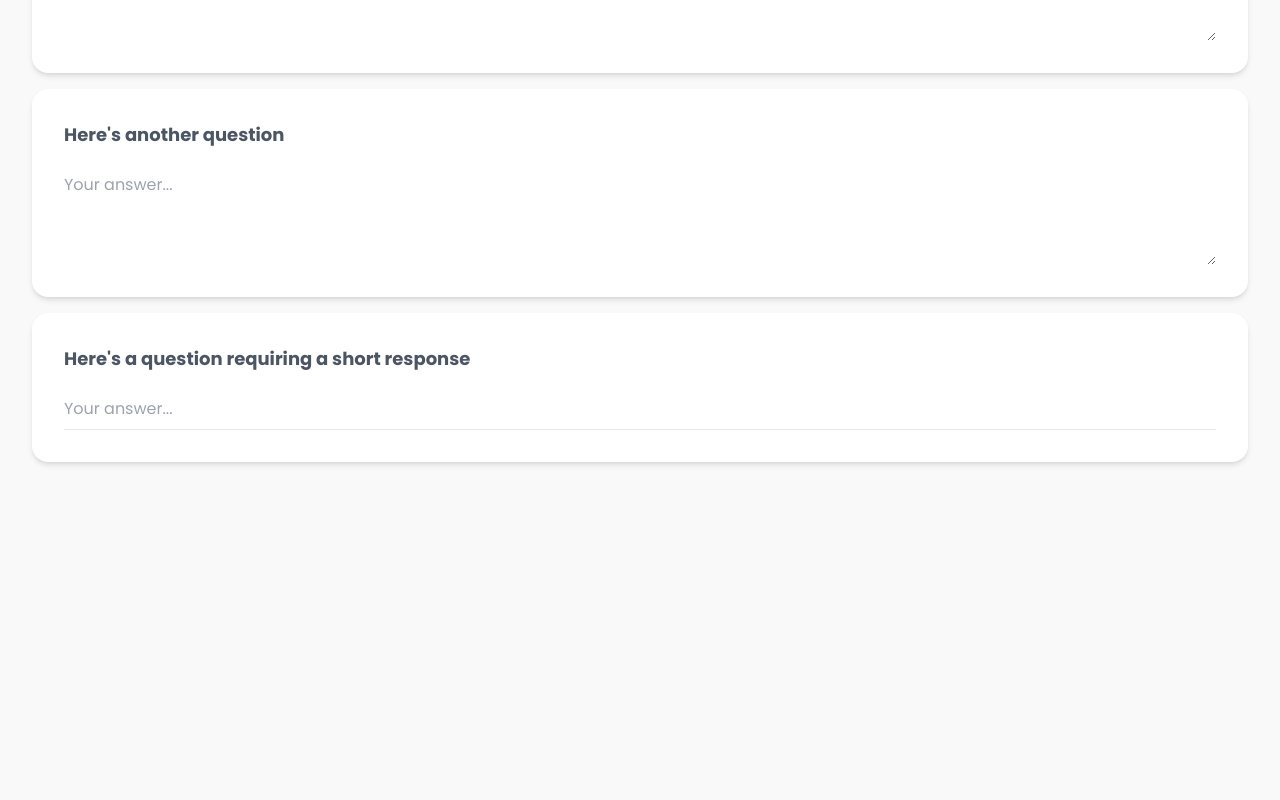
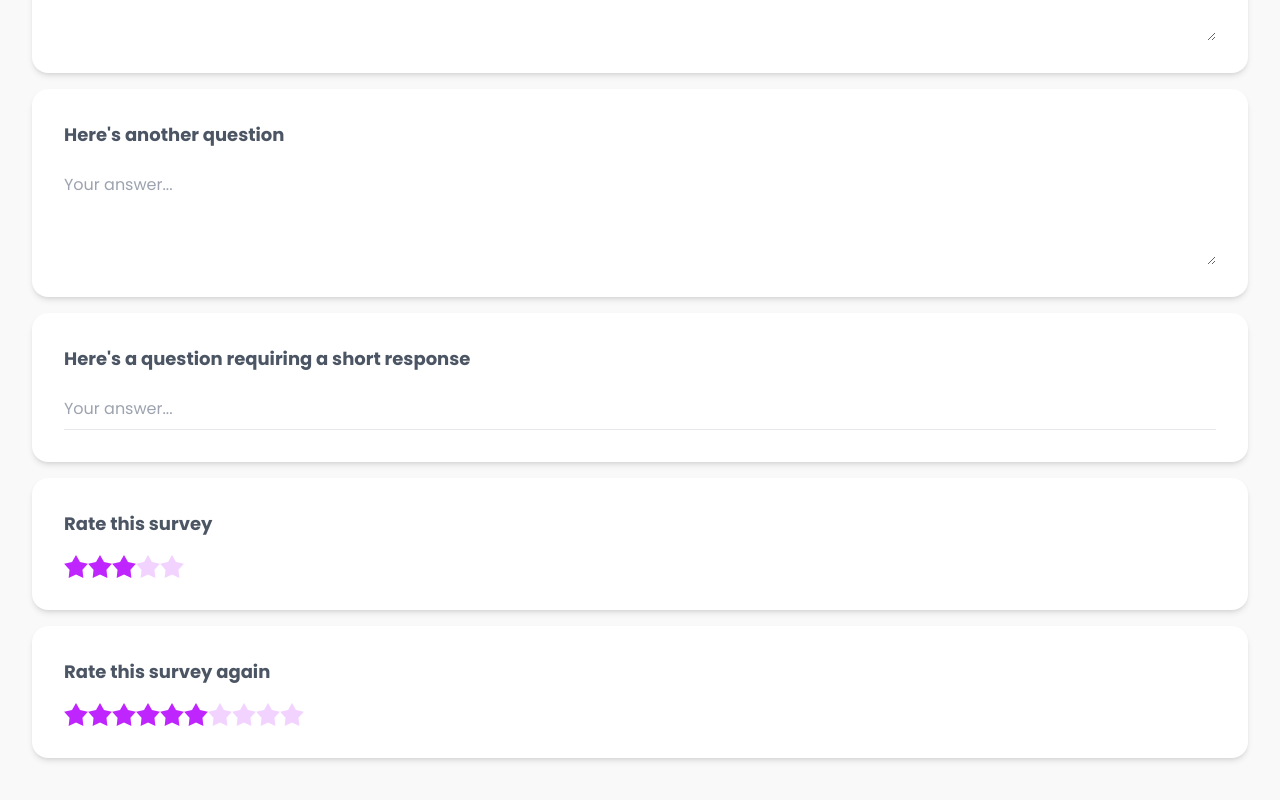
Before and after one commit to conorvenus/survey-spark, a Next.js app: page /surveys in a window 1280 px wide. Shown: the part 791-1591 px from the top of the page. Before the commit the page ends 1317 px from the top, so only its background shows below. Built offline with nearby package versions, Linux system fonts and the light colour scheme; no server answers.

Commit message:
Add RatingCard component and update CheckCardItem component

```diff
--- a/src/app/components/survey/check-card/CheckCardItem.tsx
+++ b/src/app/components/survey/check-card/CheckCardItem.tsx
@@ -6,7 +6,7 @@ interface CheckCardItemProps {
 const CheckCardItem = ({ text }: CheckCardItemProps) => {
     return (
         <label className="flex items-center gap-4 font-medium cursor-pointer">
-            <input type="checkbox" className="
+            <input type="checkbox" name="text.replace(/\s+/g, '').toLowerCase()" className="
             w-6 h-6
             checkbox
             checkbox-primary
--- /dev/null
+++ b/src/app/components/survey/rating-card/RatingCard.tsx
@@ -0,0 +1,27 @@
+interface RatingCardProps {
+    question: string;
+    stars?: number;
+}
+
+export default function RatingCardProps({ question = "No Question Provided", stars=5 }: RatingCardProps) {
+    const renderStars = () => {
+        const starElements = [];
+        for (let i = 0; i < stars; i++) {
+            if(Math.floor(stars/2) == i) {
+                starElements.push(<input type="radio" name={question.replace(/\s+/g, '').toLowerCase()} className="mask mask-star-2 bg-primary" defaultChecked />);
+            } else {
+                starElements.push(<input type="radio" name={question.replace(/\s+/g, '').toLowerCase()} className="mask mask-star-2 bg-primary" />);
+            }
+        }
+        return starElements;
+    };
+
+    return (
+        <div className="bg-primary-content shadow-md flex flex-col min-h-32 rounded-box p-8 gap-4">
+            <h1 className="text-lg text-gray-600 font-bold">{question}</h1>
+            <div className="rating">
+                {renderStars()}
+            </div>
+        </div>
+    );
+}
--- a/src/app/surveys/page.tsx
+++ b/src/app/surveys/page.tsx
@@ -2,6 +2,7 @@ import RadioCard from "../components/survey/radio-card/RadioCard"
 import CheckCard from "../components/survey/check-card/CheckCard"
 import LongTextCard from "../components/survey/text-card/LongTextCard"
 import ShortTextCard from "../components/survey/text-card/ShortTextCard"
+import RatingCard from "../components/survey/rating-card/RatingCard"
 
 export default async function Surveys() {
     return (
@@ -26,6 +27,12 @@ export default async function Surveys() {
             question="Here's another question"/>
             <ShortTextCard
             question="Here's a question requiring a short response" />
+            <RatingCard
+            question="Rate this survey"
+            stars={5} />
+            <RatingCard
+            question="Rate this survey again"
+            stars={10} />
         </div>
     )
 }
```
